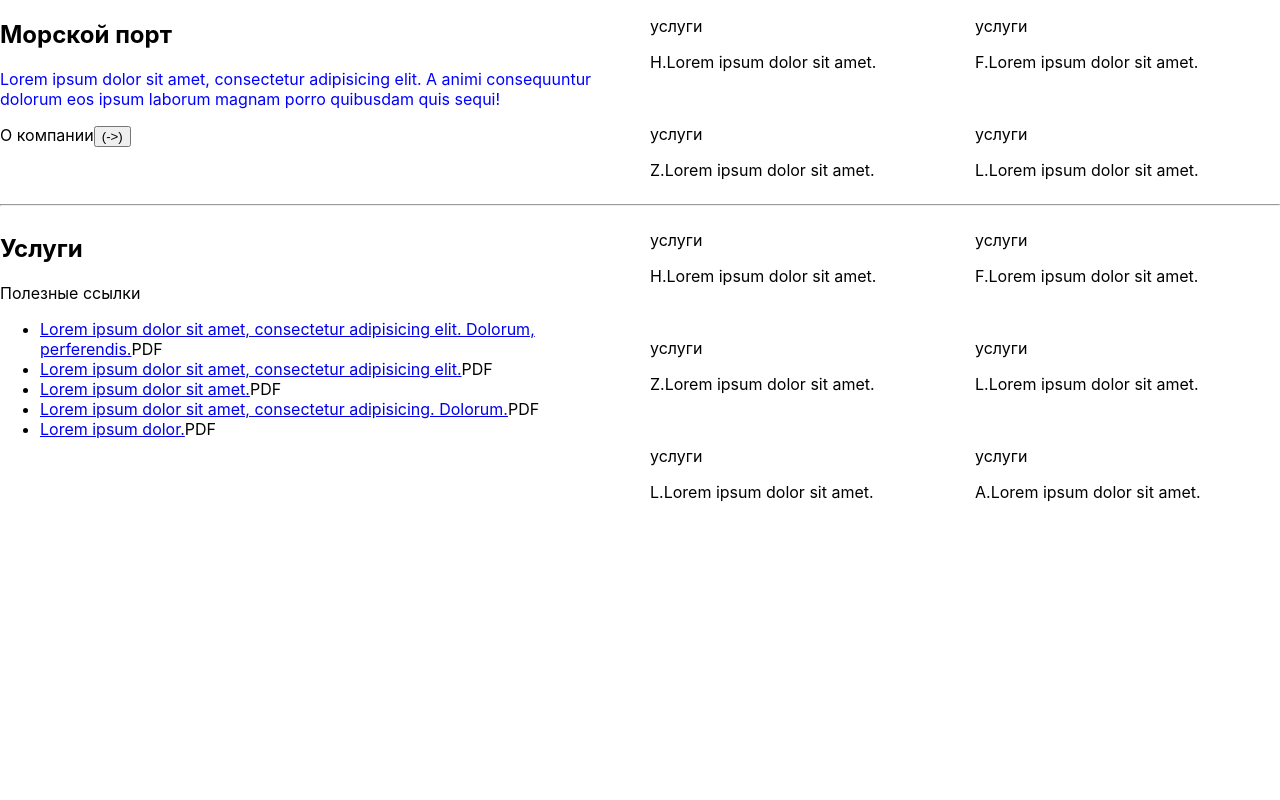
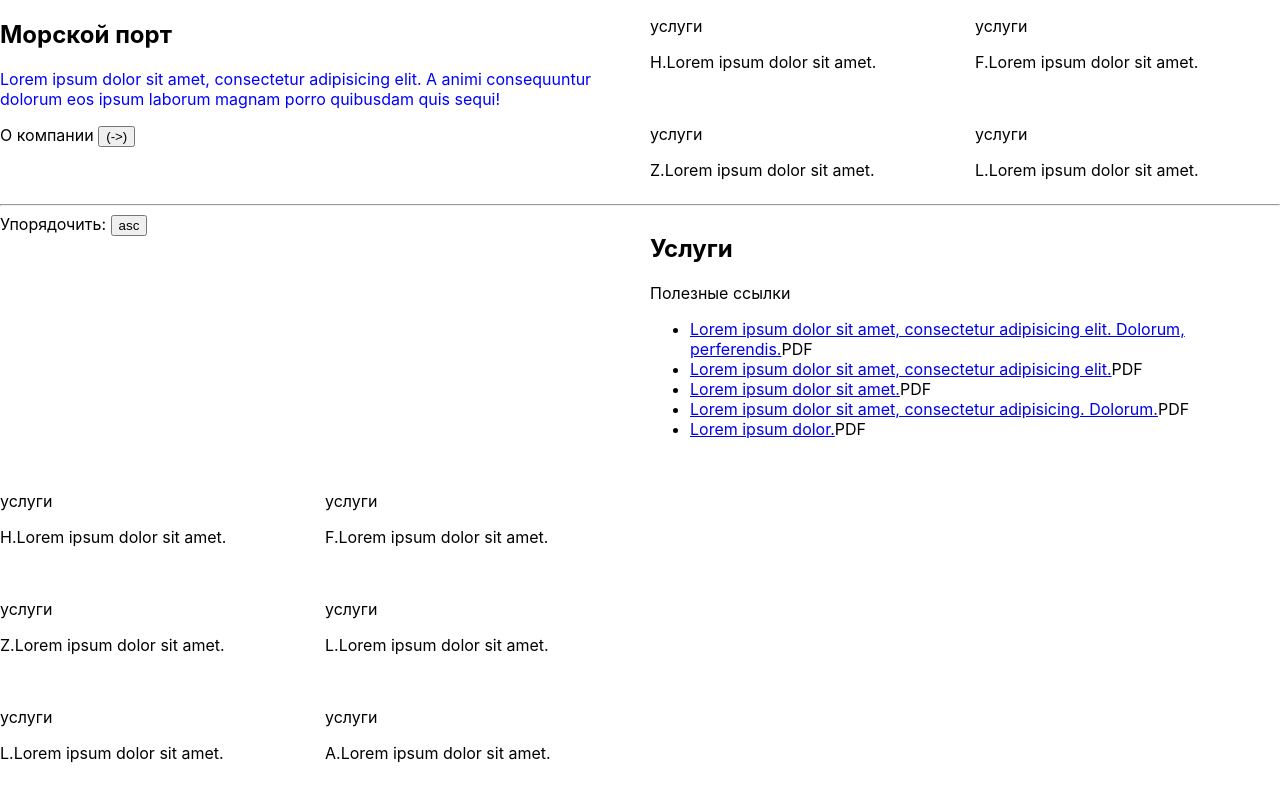
Before and after one commit to shustrya/todo-list, a React (Create React App) app: page / in a window 1280 px wide. Built offline with nearby package versions, Linux system fonts and the light colour scheme.

Commit message:
Lesson 6

```diff
--- a/src/App.js
+++ b/src/App.js
@@ -4,6 +4,7 @@ import InfoBlock from "./components/info-block/InfoBlock";
 import InfoList from "./components/cards/list/InfoList";
 import MoreButton from "./components/buttons/more/MoreButton";
 import LinksList from "./components/links/LinksList";
+import { useState } from "react";
 
 const services = [
     {type: "услуги", description: "H.Lorem ipsum dolor sit amet."},
@@ -47,22 +48,42 @@ const grid = {
 
 function App() {
 
+    const [dataAsc , setDataAsc] = useState(services);
+    const [ ascdesc, setAscdesc] = useState('asc');
+
+    function handleSwitchAsc() {
+
+        const serviceAsc = structuredClone(dataAsc);
+
+        if(ascdesc === 'asc') {
+            serviceAsc.sort((a,b) => a.description.localeCompare(b.description));
+            setAscdesc('desc');
+
+        } else {
+            serviceAsc.sort((a,b) => b.description.localeCompare(a.description));
+            setAscdesc('asc');
+        }
+
+        setDataAsc(serviceAsc);
+    }
+
     return (
         <div>
             <Section gridStyle={grid}>
                 <InfoBlock title={bannerSection.title}
                            content={bannerSection.content}>
-                    <MoreButton text="О компании"/>
+                    <MoreButton label="О компании" text="(->)"/>
                 </InfoBlock>
                 <InfoList data={services.slice(0, 4)} gridStyle={grid}/>
             </Section>
             <hr/>
             <Section gridStyle={grid}>
+                <MoreButton onLeftClick={handleSwitchAsc} label="Упорядочить:" text={ascdesc}/>
                 <InfoBlock title={mainContentSection.title}
                            content={mainContentSection.content}>
                     <LinksList/>
                 </InfoBlock>
-                <InfoList data={services} gridStyle={grid}/>
+                <InfoList data={dataAsc} gridStyle={grid}/>
             </Section>
         </div>
     );
--- a/src/components/buttons/more/MoreButton.js
+++ b/src/components/buttons/more/MoreButton.js
@@ -1,7 +1,7 @@
-export default function MoreButton({text}) {
+export default function MoreButton({label,text, onLeftClick}) {
     return (
         <div>
-            <span>{text}</span>
-            <button>(->)</button>
+            <span>{label}&nbsp;</span>
+            <button onClick={onLeftClick}>{text}</button>
         </div>);
 }
--- a/src/components/cards/list/InfoList.js
+++ b/src/components/cards/list/InfoList.js
@@ -3,7 +3,7 @@ import InfoCard from "../card/InfoCard";
 export default function InfoList({data, gridStyle}){
     return (
         <div style={gridStyle}>
-            {data.map(dataElem => <InfoCard info={dataElem}/>)}
+            {data.map((dataElem, idx) => <InfoCard key={idx} info={dataElem}/>)}
         </div>
     );
 }
--- a/src/components/links/LinksList.js
+++ b/src/components/links/LinksList.js
@@ -23,7 +23,7 @@ function Link({text, filePath}){
 export default function LinksList(){
     return (
         <ul>
-            {data.map(elem => <Link text={elem.text} filePath={elem.path}/>)}
+            {data.map((elem,idx) => <Link key={idx} text={elem.text} filePath={elem.path}/>)}
         </ul>
     )
 }
```
